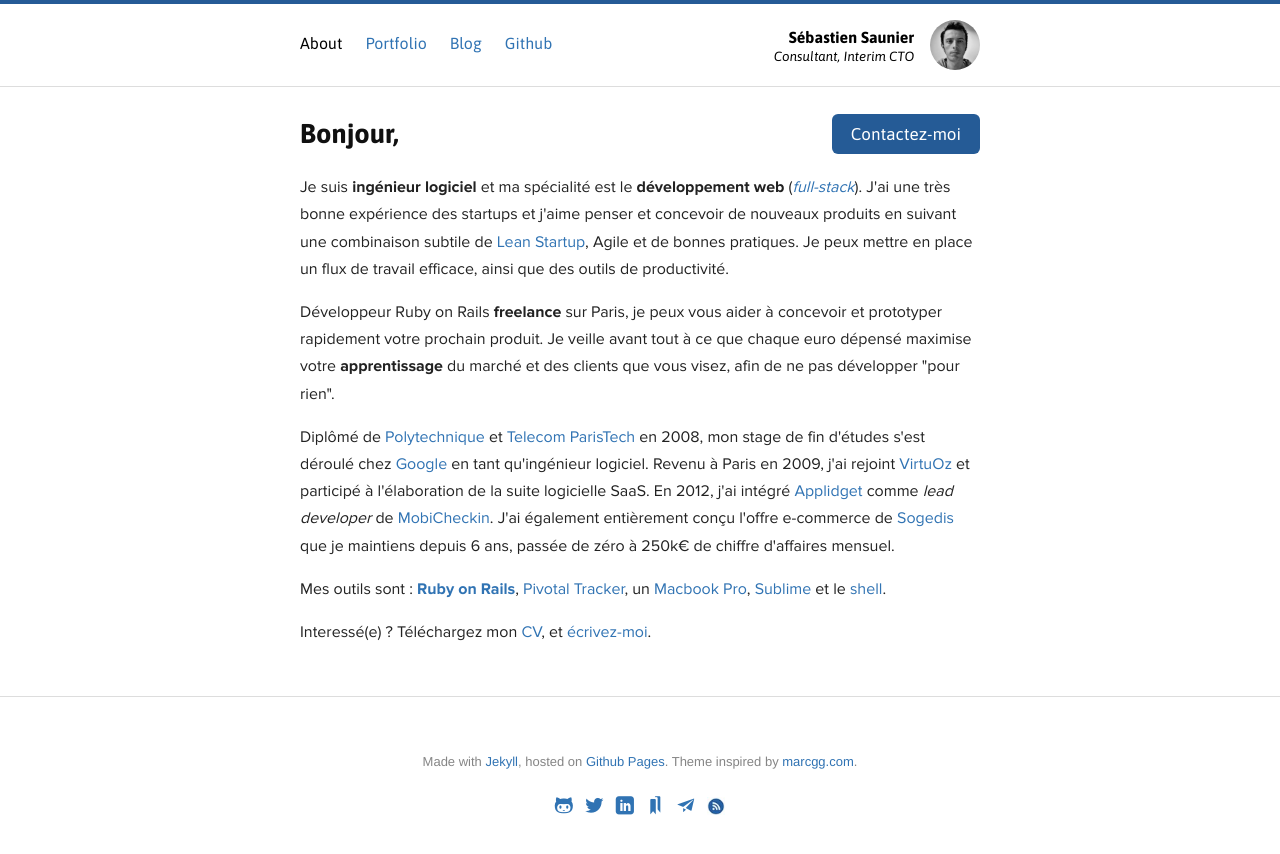
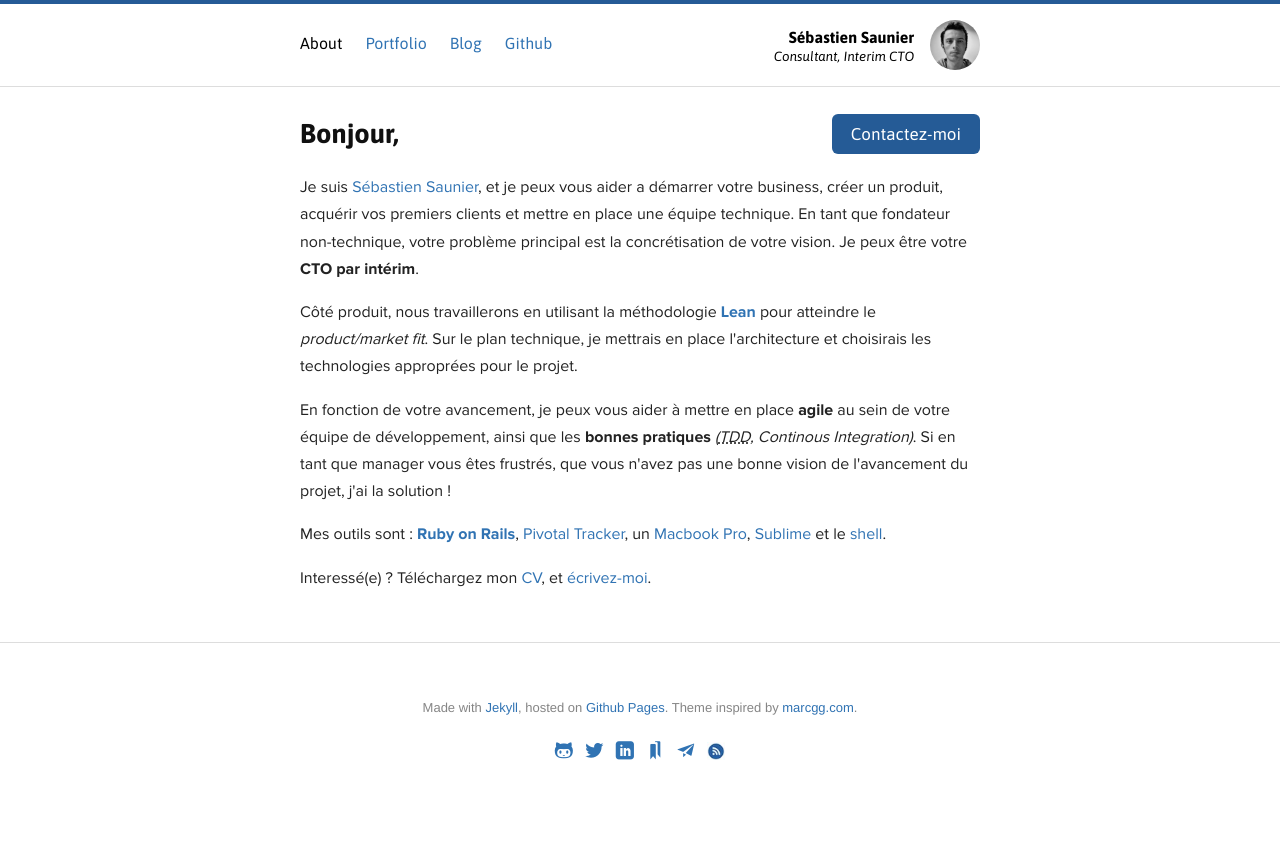
Before and after one commit to ssaunier/ssaunier.github.io, a Jekyll site: the page built from fr/index.html, in a window 1280 px wide. Shown: the top 854 px of the page. Built offline with Jekyll 4.4.1, drawn with Linux system fonts in a browser that asks for light colours.

Commit message:
Rephrase my position

```diff
--- a/fr/index.html
+++ b/fr/index.html
@@ -3,7 +3,7 @@ layout: default
 category: about
 language: fr
 title: Sébastien Saunier - CTO par Intérim
-description: Sébastien Saunier est un ingénieur logiciel web (Ruby on Rails) vous aidant à rapidement prototyper en Ruby on Rails votre nouvelle startup.
+description: Sébastien Saunier aide les fondateurs non technique pour créer leur business, leur produit, acquérir les premiers clients et mettre en place une équipe technique.
 ---
 
 <section class="about-me inner">
@@ -15,31 +15,27 @@ description: Sébastien Saunier est un ingénieur logiciel web (Ruby on Rails) v
   </h1>
 
   <p>
-    Je suis <strong>ingénieur logiciel</strong> et ma spécialité est le
-    <strong>développement web</strong>
-    (<a href="http://www.laurencegellert.com/2012/08/what-is-a-full-stack-developer/"><i>full-stack</i></a>).
-    J'ai une très bonne expérience des startups et j'aime penser et concevoir de nouveaux
-    produits en suivant une combinaison subtile de <a href="http://theleanstartup.com/">Lean Startup</a>,
-    Agile et de bonnes pratiques. Je peux mettre en place un flux de travail efficace, ainsi
-    que des outils de productivité.
+    Je suis <a href="/"><span itemprop="name">Sébastien Saunier</span></a>, et je peux
+    vous aider a démarrer votre business, créer un produit, acquérir vos premiers clients
+    et mettre en place une équipe technique. En tant que fondateur non-technique, votre
+    problème principal est la concrétisation de votre vision. Je peux être votre
+    <strong itemprop="role">CTO par intérim</strong>.
   </p>
 
   <p>
-    <a href="/fr" class="discreet">Développeur Ruby on Rails <strong>freelance</strong> sur Paris</a>, je
-    peux vous aider à concevoir et prototyper rapidement votre prochain produit. Je veille avant tout à ce que chaque euro
-    dépensé maximise votre <strong>apprentissage</strong> du marché et des clients que vous visez, afin de ne pas développer
-    "pour rien".
+    Côté produit, nous travaillerons en utilisant la méthodologie
+    <strong><a href="hhttp://www.amazon.fr/Lean-start-up-Eric-Ries/dp/2744065080">Lean</a></strong>
+    pour atteindre le <em>product/market fit</em>. Sur le plan technique, je mettrais
+    en place l'architecture et choisirais les technologies approprées pour le projet.
   </p>
 
   <p>
-    Diplômé de <a href="http://www.polytechnique.edu">Polytechnique</a> et
-    <a href="http://www.telecom-paristech.fr">Telecom ParisTech</a> en 2008, mon stage de fin d'études s'est déroulé chez
-    <a href="https://www.google.com/about/jobs/locations/zurich/">Google</a> en tant qu'ingénieur logiciel. Revenu
-    à Paris en 2009, j'ai rejoint <a href="http://www.virtuoz.com">VirtuOz</a> et participé à l'élaboration de la suite logicielle SaaS.
-    En 2012, j'ai intégré <a href="http://www.applidget.com">Applidget</a> comme <em>lead developer</em>
-    de <a href="http://www.mobicheckin.com/fr">MobiCheckin</a>. J'ai également entièrement conçu l'offre e-commerce
-    de <a href="http://pieces-detachees.sogedis.fr">Sogedis</a> que je maintiens depuis 6 ans, passée de zéro à 250k€
-    de chiffre d'affaires mensuel.
+    En fonction de votre avancement, je peux vous aider à mettre en place
+    <strong>agile</strong> au sein de votre équipe de développement, ainsi que
+    les <strong>bonnes pratiques</strong>
+    <em>(<acronym title="Test-Driven Development">TDD</acronym>, Continous Integration)</em>.
+    Si en tant que manager vous êtes frustrés, que vous n'avez pas une bonne vision
+    de l'avancement du projet, j'ai la solution !
   </p>
 
   <p>
```
Also changed, not shown: index.html (+12 -11 lines), portfolio/index.html (+8 -1 lines).
